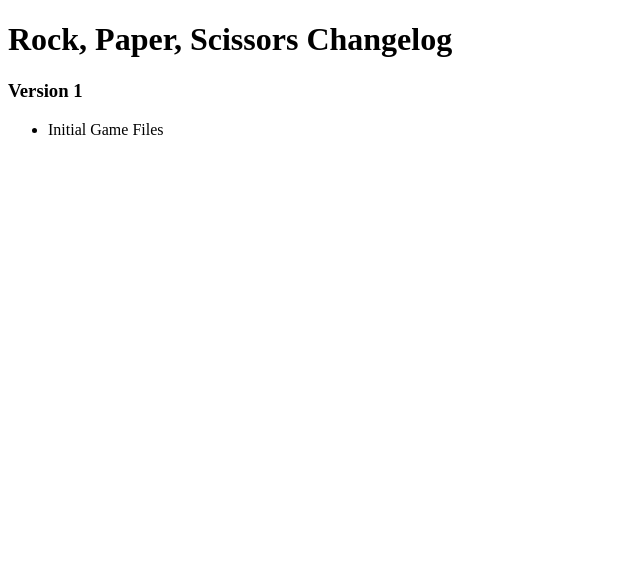
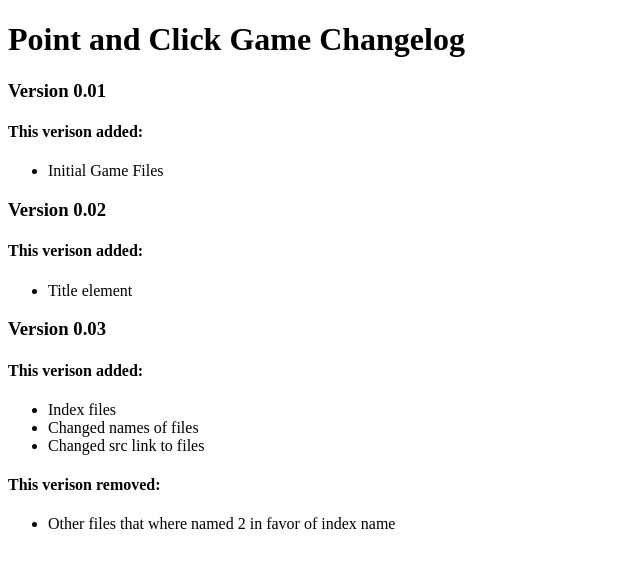
Before and after one commit to PotatoNick26/Rock--Paper--Scissors-changelog, a plain HTML site: page index.html in a window 1280 px wide. Shown: the whole page, without its empty margins (0-640 px from the left). Drawn offline with Linux system fonts and the light colour scheme.

Commit message:
Initial change files

```diff
--- a/index.html
+++ b/index.html
@@ -1,13 +1,30 @@
 <!DOCTYPE html>
     <html lang="en" lang="en">
         <head>
-            <title>Rock, Paper, Scissors Changelog</title>
+            <title>Point and Click Changelog</title>
         </head>
         <body>
-            <h1>Rock, Paper, Scissors Changelog</h1>
-            <h3>Version 1</h3>
+            <h1>Point and Click Game Changelog</h1>
+            <h3>Version 0.01</h3>
+			<h4>This verison added:</h4>
             <ul>
                 <li>Initial Game Files</li>
             </ul>
+			<h3>Version 0.02</h3>
+			<h4>This verison added:</h4>
+            <ul>
+                <li>Title element</li>
+            </ul>
+			<h3>Version 0.03</h3>
+			<h4>This verison added:</h4>
+            <ul>
+                <li>Index files</li>
+				<li>Changed names of files</li>
+				<li>Changed src link to files</li>
+            </ul>
+			<h4>This verison removed:</h4>
+            <ul>
+                <li>Other files that where named 2 in favor of index name</li>
+            </ul>
         </body>
     </html>
```
